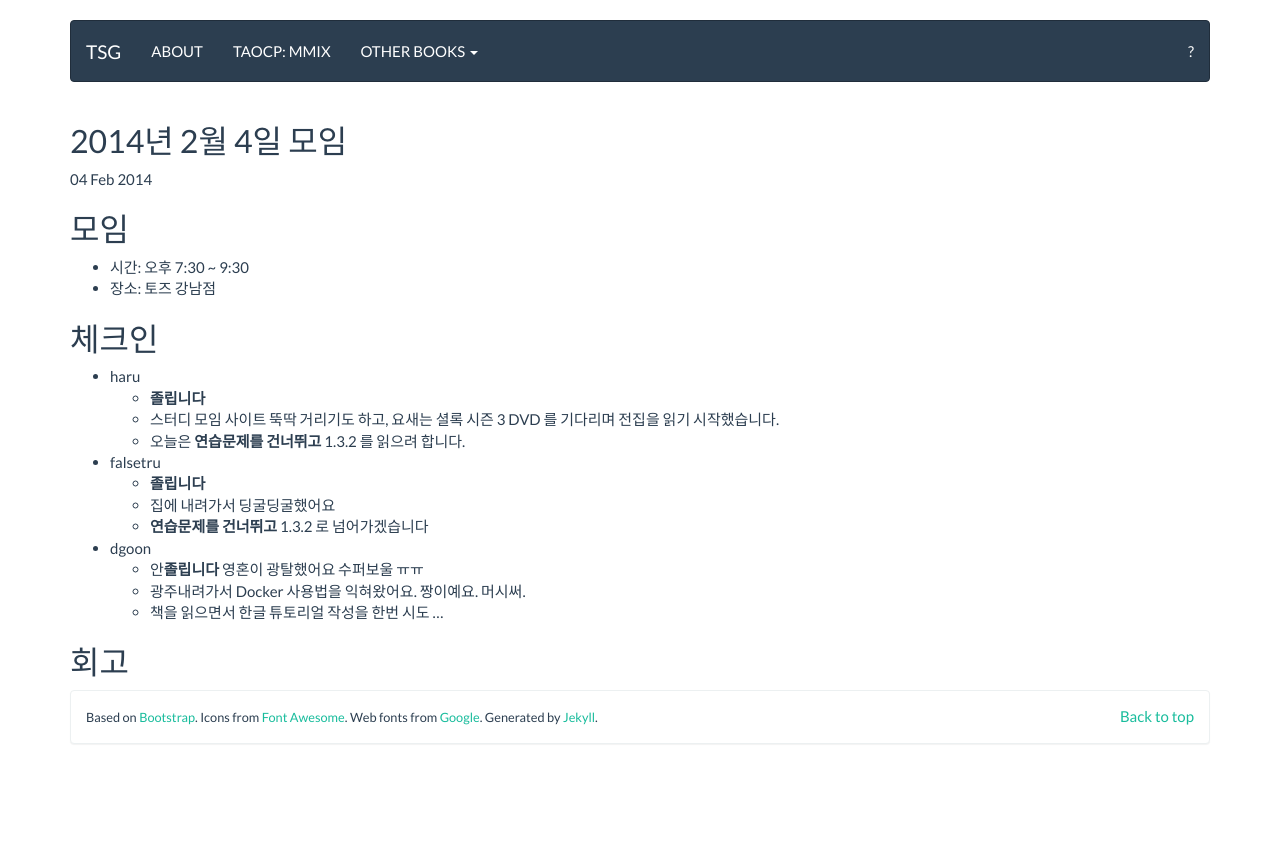
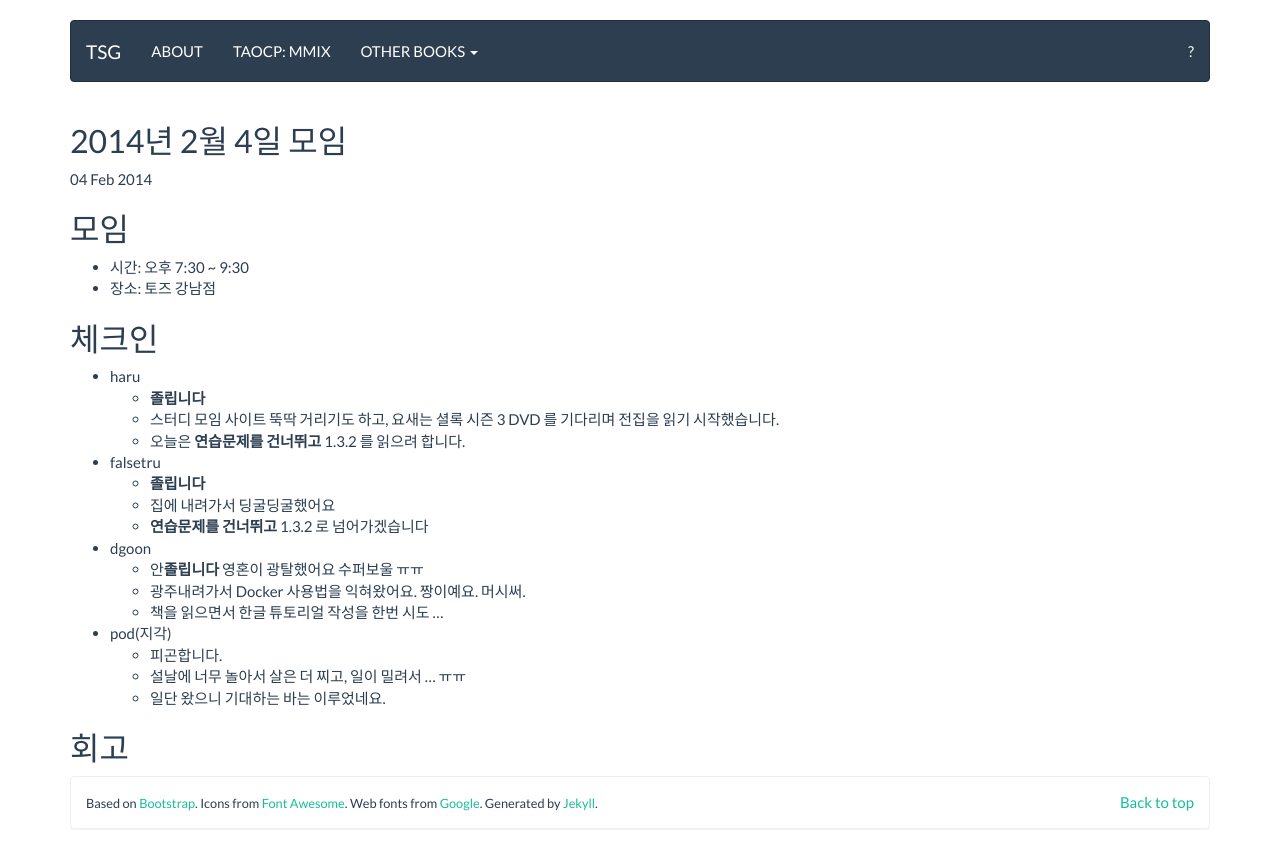
Before and after one commit to tuestudy/tuestudy.github.io, a Jekyll site: the page built from _posts/2014-02-04-tsg-taocp-off.markdown, in a window 1280 px wide. Shown: the top 868 px of the page. Built offline with Jekyll 4.4.1, drawn with Linux system fonts in a browser that asks for light colours; Markdown is read by kramdown in place of the engine named in the settings.

Commit message:
팟님 체크인 추가

```diff
--- a/_posts/2014-02-04-tsg-taocp-off.markdown
+++ b/_posts/2014-02-04-tsg-taocp-off.markdown
@@ -26,4 +26,9 @@
     * 광주내려가서 Docker 사용법을 익혀왔어요. 짱이예요. 머시써.
     * 책을 읽으면서 한글 튜토리얼 작성을 한번 시도 ...
 
+* pod(지각)
+    * 피곤합니다.
+    * 설날에 너무 놀아서 살은 더 찌고, 일이 밀려서 ... ㅠㅠ
+    * 일단 왔으니 기대하는 바는 이루었네요.
+
 ## 회고
```
